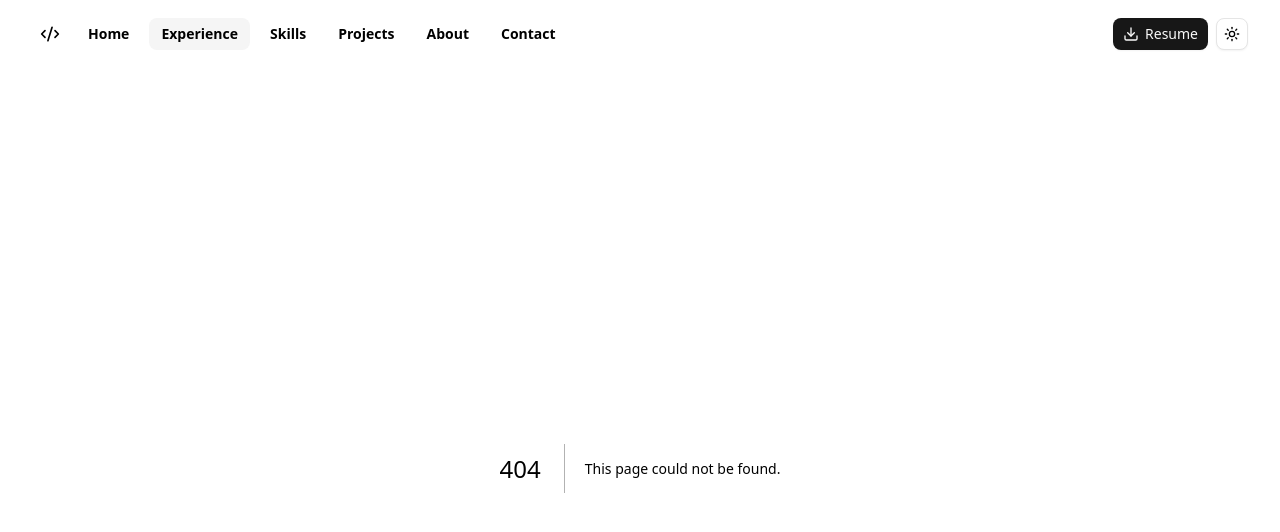
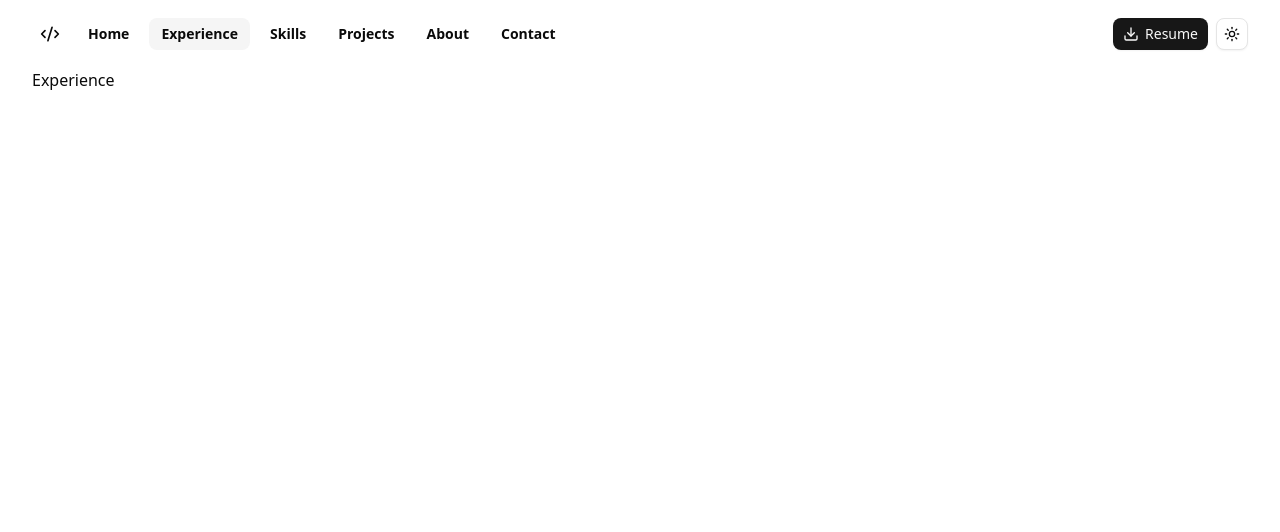
Before and after one commit to hossein-jorfi/portfolio-website, a Next.js app: page /experience in a window 1280 px wide. Before the commit this address had no page. Shown: the top 532 px of the page. Built offline with nearby package versions, Linux system fonts and the light colour scheme.

Commit message:
Experience Route

```diff
--- /dev/null
+++ b/src/app/experience/page.tsx
@@ -0,0 +1,11 @@
+const Page = () => {
+  return (
+    <div className="app-container">
+      <div>
+        <h1>Experience</h1>
+      </div>
+    </div>
+  );
+};
+
+export default Page;
```
